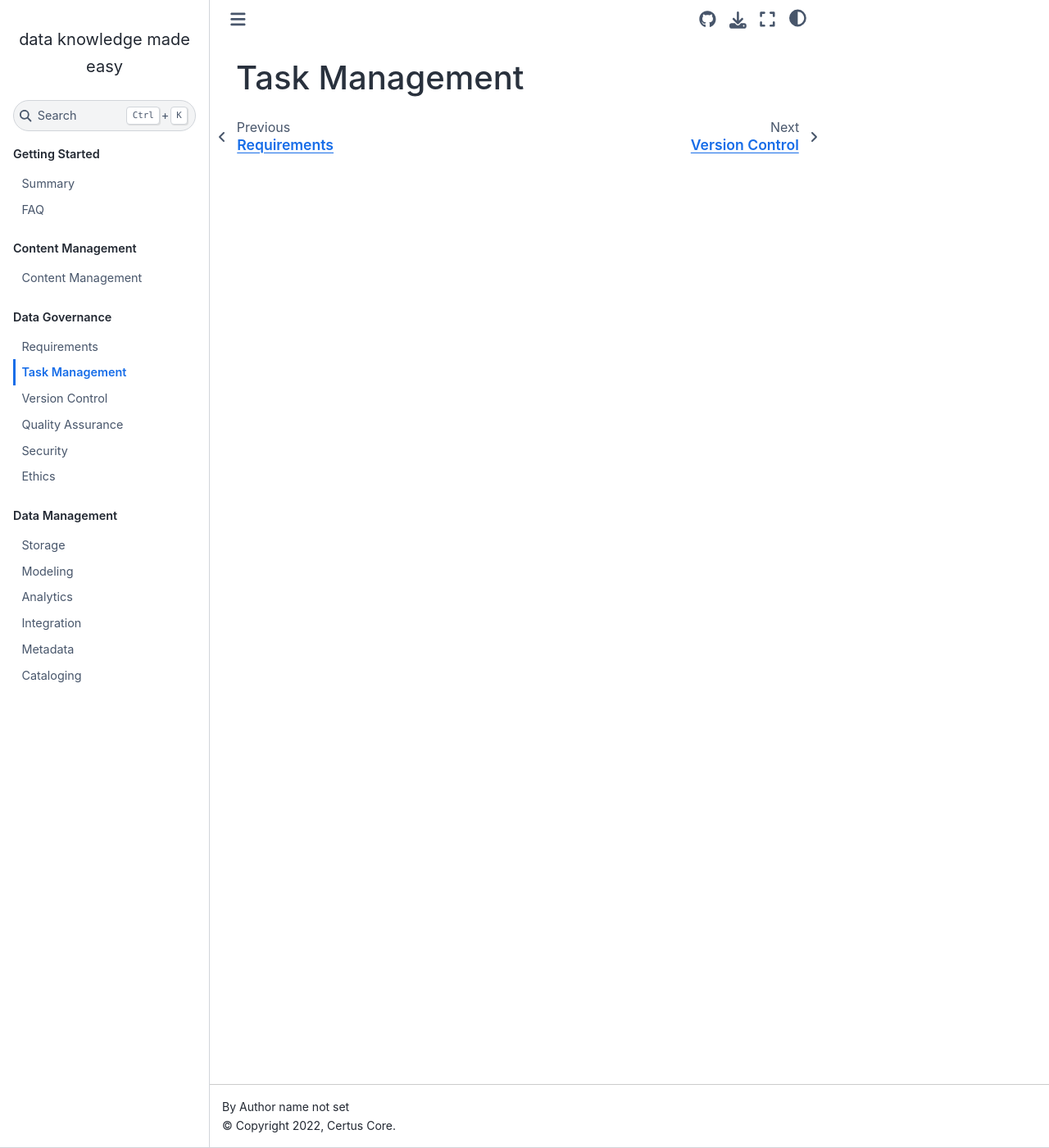
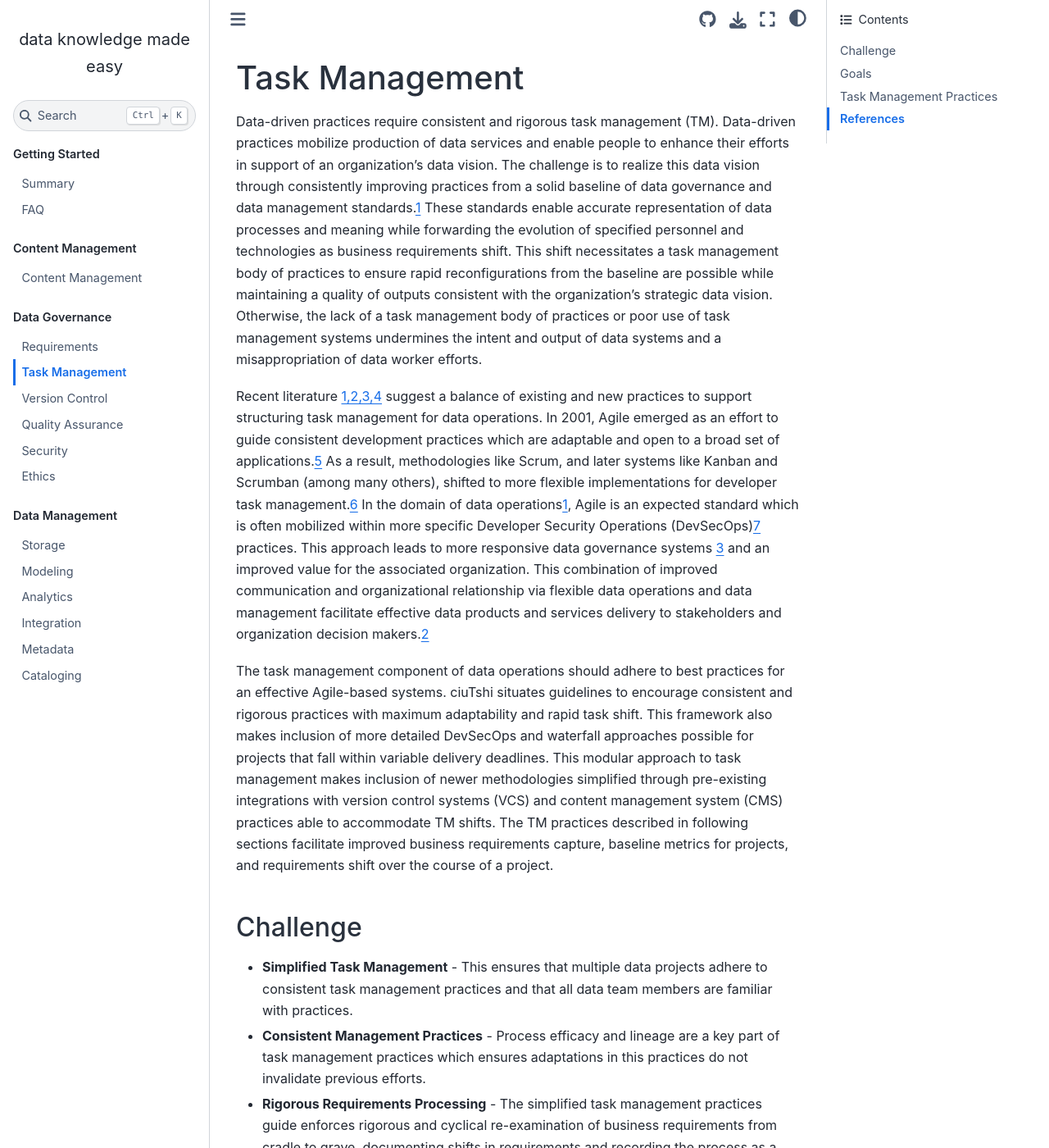
Before and after one commit to CertusGroup/ciutshi, a Sphinx documentation site: the page built from docs/source/task_management.md, in a window 1280 px wide and 1400 px high. Shown: the whole window at 82% size. Built offline with Sphinx 7.4.7 and the Sphinx Book theme 1.1.4, drawn with Linux system fonts in a browser that asks for light colours; some of the changed text lies outside the part shown.

Commit message:
task man - intro section

```diff
--- a/docs/source/task_management.md
+++ b/docs/source/task_management.md
@@ -1 +1,41 @@
 # Task Management
+
+Data-driven practices require consistent and rigorous task management (TM). Data-driven practices mobilize production of data services and enable people to enhance their efforts in support of an organization's data vision. The challenge is to realize this data vision through consistently improving practices from a solid baseline of data governance and data management standards.[1](task_management/references) These standards enable accurate representation of data processes and meaning while forwarding the evolution of specified personnel and technologies as business requirements shift. This shift necessitates a task management body of practices to ensure rapid reconfigurations from the baseline are possible while maintaining a quality of outputs consistent with the organization's strategic data vision. Otherwise, the lack of a task management body of practices or poor use of task management systems undermines the intent and output of data systems and a misappropriation of data worker efforts.
+
+Recent literature [1,2,3,4](task_management/references) suggest a balance of existing and new practices to support structuring task management for data operations. In 2001, Agile emerged as an effort to guide consistent development practices which are adaptable and open to a broad set of applications.[5](task_management/references) As a result, methodologies like Scrum, and later systems like Kanban and Scrumban (among many others), shifted to more flexible implementations for developer task management.[6](task_management/references) In the domain of data operations[1](task_management/references), Agile is an expected standard which is often mobilized within more specific Developer Security Operations (DevSecOps)[7](task_management/references) practices. This approach leads to more responsive data governance systems [3](task_management/references) and an improved value for the associated organization. This combination of improved communication and organizational relationship via flexible data operations and data management facilitate effective data products and services delivery to stakeholders and organization decision makers.[2](task_management/references)
+
+The task management component of data operations should adhere to best practices for an effective Agile-based systems. ciuTshi situates guidelines to encourage consistent and rigorous practices with maximum adaptability and rapid task shift. This framework also makes inclusion of more detailed DevSecOps and waterfall approaches possible for projects that fall within variable delivery deadlines. This modular approach to task management makes inclusion of newer methodologies simplified through pre-existing integrations with version control systems (VCS) and content management system (CMS) practices able to accommodate TM shifts. The TM practices described in following sections facilitate improved business requirements capture, baseline metrics for projects, and requirements shift over the course of a project.
+
+## Challenge
+
+* __Simplified Task Management__ - This ensures that multiple data projects adhere to consistent task management practices and that all data team members are familiar with practices.
+* __Consistent Management Practices__ - Process efficacy and lineage are a key part of task management practices which ensures adaptations in this practices do not invalidate previous efforts.
+* __Rigorous Requirements Processing__ - The simplified task management practices guide enforces rigorous and cyclical re-examination of business requirements from cradle to grave, documenting shifts in requirements and recording the process as a whole.
+* __Timeline Projection__ - Delivery on schedule for a set of business requirements is a critical aspect of this system. Implementation of these practices makes prediction for initial and adjusted delivery dates possible, allowing data management, data operations, and project managers to adjust accordingly.
+* __Develop Data Operations Metrics__ - The implementation of consistent and rigorous task management allows data operations and data managers to adjust practices and personnel in a timely and cost effective manner while streamlining justification for data architecture and IT system resources.
+
+## Goals
+
+* Simplify consistent task management
+* Produce and examine requirement-driven tasks
+* Produce and analyze task and project metrics
+* Reduce deliverable timelines
+* Improve communication on data-centric requirements
+
+## Task Management Practices
+
+
+
+(task_management/references)=
+
+## References
+
+Number|Reference
+--|--
+1|Atwal, H. (2020). *Practical dataops: Delivering agile data science at scale.* UK: Apress.
+2|Berkun, S. (2008). *Making things happen: Mastering project management.* Sebastopol, CA: O'Reilly Media Inc.
+3|Ladley, J. (2019). *Data governance: How to design, deploy, and sustain an effective data governance program (2nd ed.)*. San Diego, CA: Academic Press.
+4|Harvard Business Review. (2018). *HBR Guide to Data Analytics Basics for Managers (HBR Guide Series)*. Boston, MA: Harvard Business Review Press.
+5|Agile (2001). *Manifesto for agile software development*. Available at https://agilemanifesto.org/
+6|Scrum (2020). *Scrum Guides*. Available at https://scrumguides.org/
+7|DevSecOps (2020). *DevSecOps*. Available at https://www.ibm.com/cloud/learn/devsecops
```
